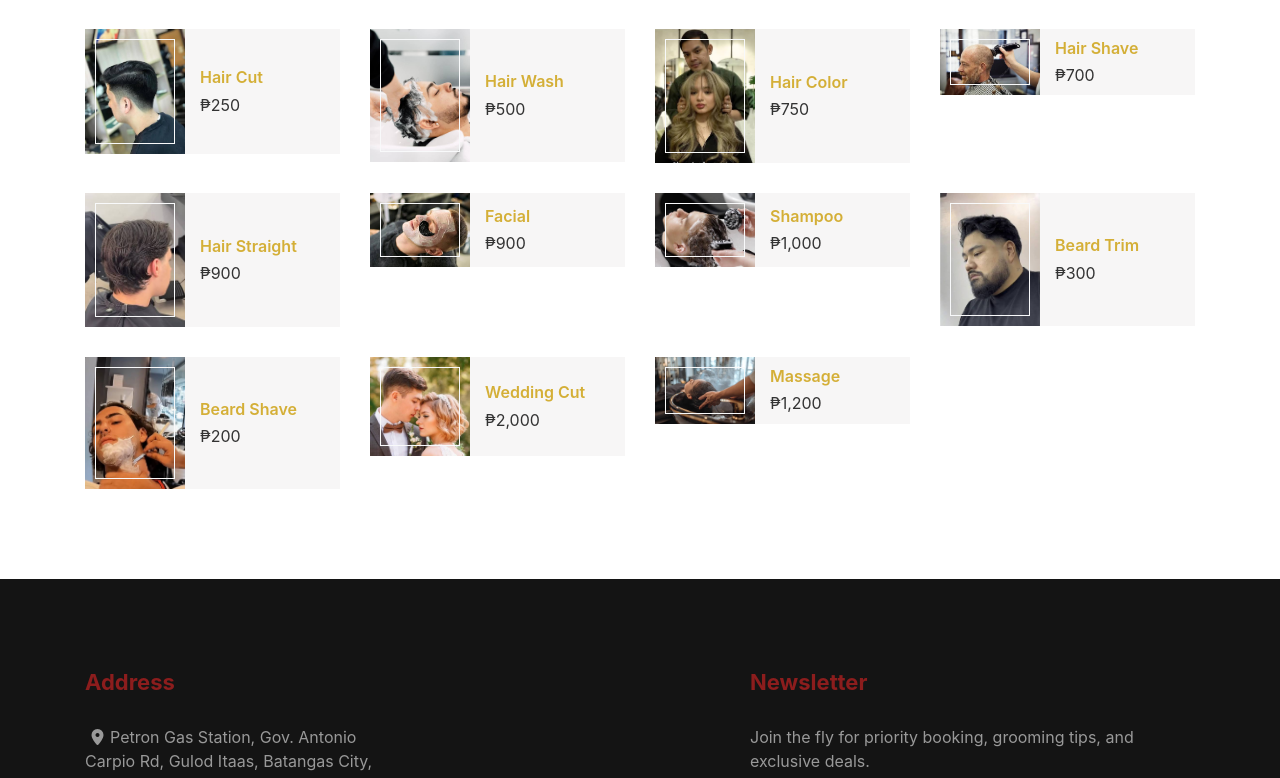
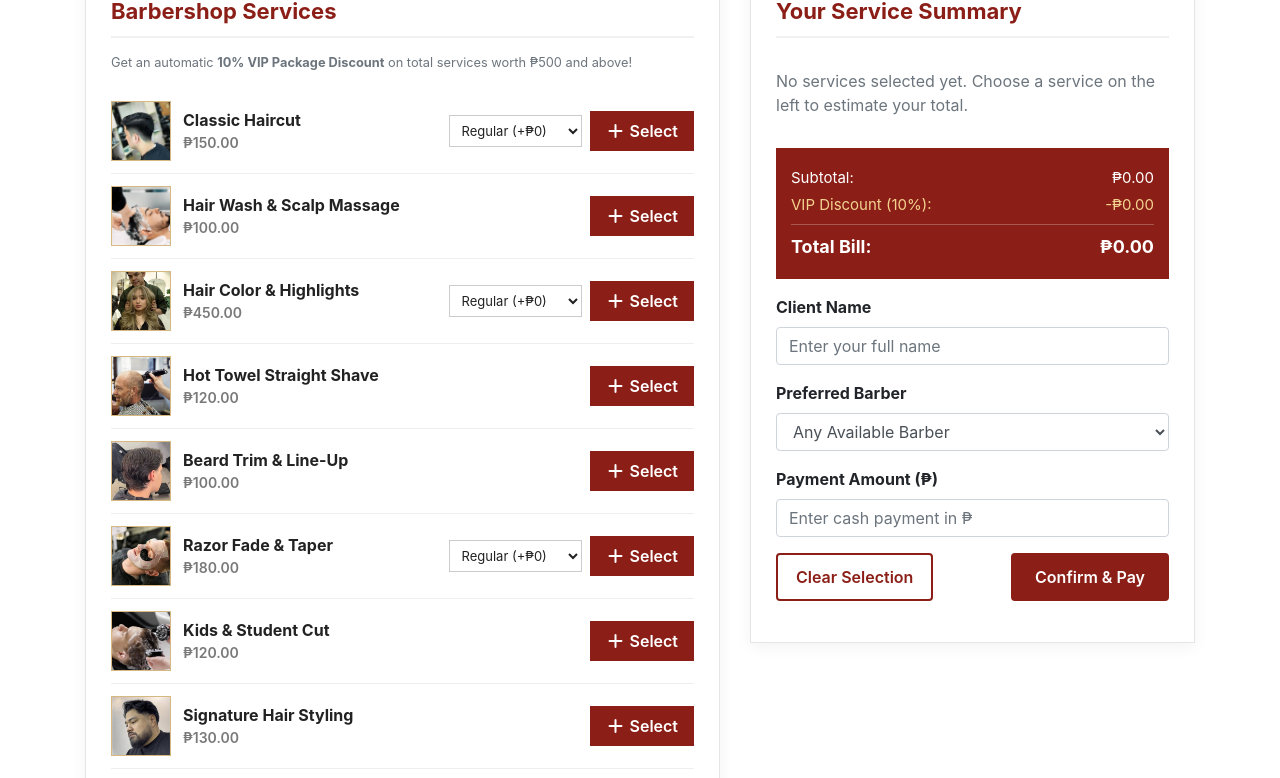
Before and after one commit to palmavam-shc/PilotosBarbershop, a plain HTML site: page price.html in a window 1280 px wide. Shown: the part 728-1506 px from the top of the page. Drawn offline with nearby package versions, Linux system fonts and the light colour scheme.

Commit message:
Add files via upload

```diff
--- /dev/null
+++ b/css/booking.css
@@ -0,0 +1,161 @@
+.booking-card {
+    background: #ffffff;
+    border: 1px solid #e5e5e5;
+    border-top: 4px solid #8b1e16;
+    padding: 25px;
+    box-shadow: 0 4px 15px rgba(0, 0, 0, 0.05);
+}
+
+.booking-card-title {
+    color: #8b1e16;
+    font-size: 22px;
+    font-weight: 700;
+    padding-bottom: 12px;
+    margin-bottom: 15px;
+    border-bottom: 2px solid #f1f1f1;
+}
+
+.sticky-cart {
+    position: sticky;
+    top: 90px;
+}
+
+.service-row {
+    display: flex;
+    justify-content: space-between;
+    align-items: center;
+    padding: 12px 0;
+    border-bottom: 1px solid #eeeeee;
+    gap: 10px;
+}
+
+.service-row:last-child {
+    border-bottom: none;
+}
+
+.service-info {
+    display: flex;
+    align-items: center;
+    gap: 12px;
+}
+
+.service-pic {
+    width: 60px;
+    height: 60px;
+    object-fit: cover;
+    border: 1px solid #d5b981;
+}
+
+.service-name {
+    color: #222222;
+    font-weight: 700;
+    font-size: 16px;
+}
+
+.service-price {
+    color: #797979;
+    font-weight: 600;
+    font-size: 14px;
+}
+
+.controls {
+    display: flex;
+    align-items: center;
+    gap: 8px;
+}
+
+.tier-select {
+    padding: 6px 8px;
+    border: 1px solid #cccccc;
+    font-size: 13px;
+    color: #222222;
+    background-color: #ffffff;
+}
+
+.btn-add, .btn-order {
+    background-color: #8b1e16;
+    color: #ffffff;
+    border: 2px solid #8b1e16;
+    padding: 6px 14px;
+    font-weight: 600;
+    transition: 0.3s;
+}
+
+.btn-order {
+    padding: 10px 22px;
+}
+
+.btn-add:hover, .btn-order:hover {
+    background-color: #d5b981;
+    color: #222222;
+    border-color: #d5b981;
+}
+
+.qty-btn {
+    background-color: #8b1e16;
+    color: #ffffff;
+    border: none;
+    width: 28px;
+    height: 28px;
+    font-weight: bold;
+    line-height: 1;
+    transition: 0.2s;
+}
+
+.qty-btn:hover {
+    background-color: #d5b981;
+    color: #222222;
+}
+
+.btn-clear {
+    background-color: transparent;
+    color: #8b1e16;
+    border: 2px solid #8b1e16;
+    padding: 10px 18px;
+    font-weight: 600;
+    transition: 0.3s;
+}
+
+.btn-clear:hover {
+    background-color: #dc3545;
+    border-color: #dc3545;
+    color: #ffffff;
+}
+
+.summary-box {
+    background: #8b1e16;
+    color: #ffffff;
+    padding: 15px;
+    margin-top: 15px;
+}
+
+.summary-line {
+    display: flex;
+    justify-content: space-between;
+    font-size: 15px;
+    margin: 4px 0;
+}
+
+#discountLine {
+    color: #f3d28f;
+}
+
+#total {
+    font-size: 18px;
+    font-weight: 700;
+    border-top: 1px solid rgba(255, 255, 255, 0.25);
+    padding-top: 8px;
+    margin-top: 8px;
+    color: #ffffff;
+}
+
+@media (max-width: 576px) {
+    .service-row {
+        flex-direction: column;
+        align-items: flex-start;
+    }
+    .controls {
+        width: 100%;
+        justify-content: flex-end;
+    }
+}
--- a/css/style.css
+++ b/css/style.css
@@ -908,11 +908,16 @@ html, body {
 .price .price-img {
     position: relative;
     width: 100px;
+    height: 100px;
+    flex-shrink: 0;
 }
 
 .price .price-img img {
     width: 100%;
-}
+    height: 100%;
+    object-fit: cover;
+}
+
 
 .price .price-img::after {
     position: absolute;
@@ -929,7 +934,7 @@ html, body {
 .price .price-text {
     position: relative;
     padding: 0 15px;
-    width: calc(100% - 100px);
+    flex: 1;
     overflow: hidden;
 }
 
@@ -938,8 +943,10 @@ html, body {
     margin-bottom: 8px;
     font-size: 16px;
     font-weight: 600;
-    white-space: nowrap;
-}
+    white-space: normal;
+}
+
+
 
 .price .price-text h3 {
     position: relative;
--- /dev/null
+++ b/js/booking.js
@@ -0,0 +1,220 @@
+// ===================================================
+// PILOTOS BARBERSHOP - INTERACTIVE PRICING & BOOKING
+// ===================================================
+
+// STEP 1: BARBERSHOP SERVICES DATA (Uses existing img/price-*.jpg files)
+const services = [
+    { id: 1, name: 'Classic Haircut', price: 150, img: 'img/price-1.jpg', hasTier: true },
+    { id: 2, name: 'Hair Wash & Scalp Massage', price: 100, img: 'img/price-2.jpg', hasTier: false },
+    { id: 3, name: 'Hair Color & Highlights', price: 450, img: 'img/price-3.jpg', hasTier: true },
+    { id: 4, name: 'Hot Towel Straight Shave', price: 120, img: 'img/price-4.jpg', hasTier: false },
+    { id: 5, name: 'Beard Trim & Line-Up', price: 100, img: 'img/price-5.jpg', hasTier: false },
+    { id: 6, name: 'Razor Fade & Taper', price: 180, img: 'img/price-6.jpg', hasTier: true },
+    { id: 7, name: 'Kids & Student Cut', price: 120, img: 'img/price-7.jpg', hasTier: false },
+    { id: 8, name: 'Signature Hair Styling', price: 130, img: 'img/price-8.jpg', hasTier: false },
+    { id: 9, name: 'Charcoal Facial Cleanse', price: 200, img: 'img/price-9.jpg', hasTier: false },
+    { id: 10, name: 'Full Grooming Package', price: 380, img: 'img/price-10.jpg', hasTier: true },
+    { id: 11, name: 'Mustache Sculpting', price: 80, img: 'img/price-11.jpg', hasTier: false },
+    { id: 12, name: 'Hair Spa & Keratin Treatment', price: 350, img: 'img/price-12.jpg', hasTier: false }
+];
+
+// Load saved service selections from localStorage
+let cart = JSON.parse(localStorage.getItem('pilotos_service_cart')) || [];
+
+// STEP 2: DISPLAY AVAILABLE BARBERSHOP SERVICES
+function showServices() {
+    const menuContainer = document.getElementById('serviceMenu');
+    if (!menuContainer) return;
+
+    let html = '';
+    for (const item of services) {
+        // Conditional dropdown for services that offer Barber Tiers
+        const tierDropdownHtml = item.hasTier ? `
+            <select id="tier-${item.id}" class="tier-select" aria-label="Select barber tier for ${item.name}">
+                <option value="Regular|0">Regular (+₱0)</option>
+                <option value="Senior|50">Senior (+₱50)</option>
+                <option value="Master|100">Master (+₱100)</option>
+            </select>
+        ` : '';
+
+        html += `
+        <div class="service-row">
+            <div class="service-info">
+                <img src="${item.img}" class="service-pic" alt="${item.name}">
+                <div>
+                    <div class="service-name">${item.name}</div>
+                    <div class="service-price">₱${item.price.toFixed(2)}</div>
+                </div>
+            </div>
+            <div class="controls">
+                ${tierDropdownHtml}
+                <button type="button" class="btn-add" onclick="addToCart(${item.id})">
+                    <i class="fas fa-plus mr-1"></i>Select
+                </button>
+            </div>
+        </div>`;
+    }
+    menuContainer.innerHTML = html;
+}
+
+// STEP 3: ADD SERVICE & ADJUST QUANTITY (e.g., for group/family bookings)
+function addToCart(id) {
+    const item = services.find(s => s.id === id);
+    if (!item) return;
+
+    let tierName = 'Standard';
+    let extraCharge = 0;
+
+    if (item.hasTier) {
+        const tierDropdown = document.getElementById(`tier-${id}`);
+        const [parsedTierName, tierPriceMod] = tierDropdown.value.split('|');
+        tierName = parsedTierName;
+        extraCharge = parseInt(tierPriceMod, 10);
+    }
+
+    const finalServicePrice = item.price + extraCharge;
+    const displayName = item.hasTier ? `${item.name} (${tierName})` : item.name;
+    const cartItemId = item.hasTier ? `${id}-${tierName}` : `${id}-Standard`;
+    const existingLine = cart.find(c => c.cartItemId === cartItemId);
+
+    if (existingLine) {
+        existingLine.qty++;
+    } else {
+        cart.push({
+            cartItemId: cartItemId,
+            id: item.id,
+            name: displayName,
+            price: finalServicePrice,
+            qty: 1
+        });
+    }
+
+    document.getElementById('message').textContent = '';
+    document.getElementById('message').className = 'order-message mt-3';
+    updateCartState();
+}
+
+function changeQty(cartItemId, amount) {
+    const line = cart.find(c => c.cartItemId === cartItemId);
+    if (line) {
+        line.qty += amount;
+        if (line.qty <= 0) {
+            cart = cart.filter(c => c.cartItemId !== cartItemId);
+        }
+    }
+    updateCartState();
+}
+
+// STEP 4: CALCULATE SUBTOTAL, VIP DISCOUNT & RENDER SUMMARY
+function getSubtotal() {
+    let subtotal = 0;
+    for (const line of cart) {
+        subtotal += line.price * line.qty;
+    }
+    return subtotal;
+}
+
+function showCart() {
+    const cartContainer = document.getElementById('serviceCart');
+    let html = '';
+
+    for (const line of cart) {
+        html += `
+        <div class="service-row">
+            <div>
+                <div class="service-name">${line.name}</div>
+                <div class="service-price">₱${line.price} × ${line.qty} person(s)</div>
+            </div>
+            <div class="controls">
+                <button type="button" class="qty-btn" onclick="changeQty('${line.cartItemId}', -1)">-</button>
+                <span class="font-weight-bold px-1">${line.qty}</span>
+                <button type="button" class="qty-btn" onclick="changeQty('${line.cartItemId}', 1)">+</button>
+                <span class="font-weight-bold ml-2">₱${(line.price * line.qty).toFixed(2)}</span>
+            </div>
+        </div>`;
+    }
+
+    if (cart.length === 0) {
+        html = '<p class="text-muted py-3 mb-0">No services selected yet. Choose a service on the left to estimate your total.</p>';
+    }
+
+    cartContainer.innerHTML = html;
+
+    const subtotal = getSubtotal();
+    const discount = subtotal >= 500 ? subtotal * 0.10 : 0;
+    const finalTotal = subtotal - discount;
+
+    document.getElementById('subtotal').innerHTML = `<span>Subtotal:</span> <span>₱${subtotal.toFixed(2)}</span>`;
+    document.getElementById('discountLine').innerHTML = `<span>VIP Discount (10%):</span> <span>-₱${discount.toFixed(2)}</span>`;
+    document.getElementById('total').innerHTML = `<span>Total Bill:</span> <span>₱${finalTotal.toFixed(2)}</span>`;
+}
+
+function updateCartState() {
+    localStorage.setItem('pilotos_service_cart', JSON.stringify(cart));
+    showCart();
+}
+
+// STEP 5: VALIDATE INPUTS & CONFIRM BOOKING
+function placeOrder() {
+    const customerName = document.getElementById('customerName').value.trim();
+    const selectedBarber = document.getElementById('barberSelect').value;
+    const paymentInput = document.getElementById('paymentAmount').value.trim();
+    const messageElement = document.getElementById('message');
+
+    if (cart.length === 0) {
+        messageElement.className = 'order-message mt-3 alert alert-danger';
+        messageElement.textContent = 'Please select at least one barbershop service first.';
+        return;
+    }
+
+    if (customerName === '') {
+        messageElement.className = 'order-message mt-3 alert alert-danger';
+        messageElement.textContent = 'Please enter the client name.';
+        return;
+    }
+
+    const subtotal = getSubtotal();
+    const discount = subtotal >= 500 ? subtotal * 0.10 : 0;
+    const finalTotal = subtotal - discount;
+    const paymentAmount = parseFloat(paymentInput);
+
+    if (isNaN(paymentAmount) || paymentAmount <= 0 || paymentAmount < finalTotal) {
+        messageElement.className = 'order-message mt-3 alert alert-danger';
+        messageElement.textContent = `Insufficient payment! Total amount due is ₱${finalTotal.toFixed(2)}.`;
+        return;
+    }
+
+    const change = paymentAmount - finalTotal;
+    messageElement.className = 'order-message mt-3 alert alert-success';
+    messageElement.innerHTML = `
+        <strong>Booking & Payment Confirmed!</strong><br>
+        Client: <strong>${customerName}</strong><br>
+        Assigned Barber: <strong>${selectedBarber}</strong><br>
+        Total: ₱${finalTotal.toFixed(2)} | Paid: ₱${paymentAmount.toFixed(2)} | Change: <strong>₱${change.toFixed(2)}</strong>
+    `;
+
+    resetCartFields();
+}
+
+function resetCartFields() {
+    cart = [];
+    localStorage.removeItem('pilotos_service_cart');
+    document.getElementById('customerName').value = '';
+    document.getElementById('paymentAmount').value = '';
+    showCart();
+}
+
+function clearOrder() {
+    resetCartFields();
+    const messageElement = document.getElementById('message');
+    messageElement.className = 'order-message mt-3';
+    messageElement.textContent = '';
+}
+
+// STEP 6: INITIALIZE SYSTEM ON PAGE LOAD
+document.addEventListener('DOMContentLoaded', () => {
+    document.getElementById('placeOrder').addEventListener('click', placeOrder);
+    document.getElementById('clearOrder').addEventListener('click', clearOrder);
+    showServices();
+    showCart();
+});
--- a/price.html
+++ b/price.html
@@ -22,6 +22,7 @@
 
         <!-- Template Stylesheet -->
         <link href="css/style.css" rel="stylesheet">
+        <link href="css/booking.css" rel="stylesheet">
     </head>
 
     <body>
@@ -102,135 +103,65 @@
             <div class="price">
                 <div class="container">
                     <div class="section-header text-center">
-                    <p>Pilotos Pricing</p>
-                    <h2>We Provide The Best Price that fits your money's worth</h2>
+                        <p>Our Best Pricing</p>
+                        <h2>Select Services & Calculate Your Bill</h2>
                     </div>
                     <div class="row">
-                    <div class="col-lg-3 col-md-4 col-sm-6">
-                        <div class="price-item">
-                            <div class="price-img">
-                                <img src="img/price-1.jpg" alt="Image">
-                            </div>
-                            <div class="price-text">
-                                <h2>Hair Cut</h2>
-                                <h3>₱250</h3>
+                        <!-- Left Column: Barbershop Services -->
+                        <div class="col-lg-7 mb-4">
+                            <div class="booking-card">
+                                <h3 class="booking-card-title">Barbershop Services</h3>
+                                <p class="text-muted small mb-3">Get an automatic <strong>10% VIP Package Discount</strong> on total services worth ₱500 and above!</p>
+                                <div id="serviceMenu"></div>
                             </div>
                         </div>
+
+                        <!-- Right Column: Selected Services Cart & Checkout -->
+                        <div class="col-lg-5">
+                            <div class="booking-card sticky-cart">
+                                <h3 class="booking-card-title">Your Service Summary</h3>
+                                <div id="serviceCart"></div>
+
+                                <div class="summary-box">
+                                    <div class="summary-line" id="subtotal">Subtotal: ₱0.00</div>
+                                    <div class="summary-line" id="discountLine">VIP Discount (10%): -₱0.00</div>
+                                    <div class="summary-line" id="total">Total: ₱0.00</div>
                                 </div>
-                    <div class="col-lg-3 col-md-4 col-sm-6">
-                        <div class="price-item">
-                            <div class="price-img">
-                                <img src="img/price-2.jpg" alt="Image">
+
+                                <div class="checkout-form mt-3">
+                                    <div class="form-group">
+                                        <label for="customerName" class="font-weight-bold">Client Name</label>
+                                        <input id="customerName" type="text" class="form-control" placeholder="Enter your full name">
                                     </div>
-                            <div class="price-text">
-                                <h2>Hair Wash</h2>
-                                <h3>₱500</h3>
+                                    <div class="form-group">
+                                        <label for="barberSelect" class="font-weight-bold">Preferred Barber</label>
+                                        <select id="barberSelect" class="form-control">
+                                            <option value="Any Available Barber">Any Available Barber</option>
+                                            <option value="Sir Deejay">Sir Deejay</option>
+                                            <option value="Sir Marko">Sir Marko</option>
+                                            <option value="Sir Kim">Sir Kim</option>
+                                            <option value="Sir Michael">Sir Michael</option>
+                                        </select>
+                                    </div>
+                                    <div class="form-group">
+                                        <label for="paymentAmount" class="font-weight-bold">Payment Amount (₱)</label>
+                                        <input id="paymentAmount" type="number" class="form-control" placeholder="Enter cash payment in ₱">
+                                    </div>
+
+                                    <div class="d-flex justify-content-between mt-3">
+                                        <button id="clearOrder" type="button" class="btn btn-clear">Clear Selection</button>
+                                        <button id="placeOrder" type="button" class="btn btn-order">Confirm & Pay</button>
                                     </div>
                                 </div>
-                    </div>
-                    <div class="col-lg-3 col-md-4 col-sm-6">
-                        <div class="price-item">
-                            <div class="price-img">
-                                <img src="img/price-3.jpg" alt="Image">
-                            </div>
-                            <div class="price-text">
-                                <h2>Hair Color</h2>
-                                <h3>₱750</h3>
-                            </div>
-                        </div>
-                    </div>
-                    <div class="col-lg-3 col-md-4 col-sm-6">
-                        <div class="price-item">
-                            <div class="price-img">
-                                <img src="img/price-4.jpg" alt="Image">
-                            </div>
-                            <div class="price-text">
-                                <h2>Hair Shave</h2>
-                                <h3>₱700</h3>
-                            </div>
-                        </div>
-                    </div>
-                    <div class="col-lg-3 col-md-4 col-sm-6">
-                        <div class="price-item">
-                            <div class="price-img">
-                                <img src="img/price-5.jpg" alt="Image">
-                            </div>
-                            <div class="price-text">
-                                <h2>Hair Straight</h2>
-                                <h3>₱900</h3>
-                            </div>
-                        </div>
-                    </div>
-                    <div class="col-lg-3 col-md-4 col-sm-6">
-                        <div class="price-item">
-                            <div class="price-img">
-                                <img src="img/price-6.jpg" alt="Image">
-                            </div>
-                            <div class="price-text">
-                                <h2>Facial</h2>
-                                <h3>₱900</h3>
-                            </div>
-                        </div>
-                    </div>
-                    <div class="col-lg-3 col-md-4 col-sm-6">
-                        <div class="price-item">
-                            <div class="price-img">
-                                <img src="img/price-7.jpg" alt="Image">
-                            </div>
-                            <div class="price-text">
-                                <h2>Shampoo</h2>
-                                <h3>₱1,000</h3>
-                            </div>
-                        </div>
-                    </div>
-                    <div class="col-lg-3 col-md-4 col-sm-6">
-                        <div class="price-item">
-                            <div class="price-img">
-                                <img src="img/price-8.jpg" alt="Image">
-                            </div>
-                            <div class="price-text">
-                                <h2>Beard Trim</h2>
-                                <h3>₱300</h3>
-                            </div>
-                        </div>
-                    </div>
-                    <div class="col-lg-3 col-md-4 col-sm-6">
-                        <div class="price-item">
-                            <div class="price-img">
-                                <img src="img/price-9.jpg" alt="Image">
-                            </div>
-                            <div class="price-text">
-                                <h2>Beard Shave</h2>
-                                <h3>₱200</h3>
-                            </div>
-                        </div>
-                    </div>
-                    <div class="col-lg-3 col-md-4 col-sm-6">
-                        <div class="price-item">
-                            <div class="price-img">
-                                <img src="img/price-10.jpg" alt="Image">
-                            </div>
-                            <div class="price-text">
-                                <h2>Wedding Cut</h2>
-                                <h3>₱2,000</h3>
-                            </div>
-                        </div>
-                    </div>
-                    <div class="col-lg-3 col-md-4 col-sm-6">
-                        <div class="price-item">
-                            <div class="price-img">
-                                <img src="img/price-12.jpg" alt="Image">
-                            </div>
-                            <div class="price-text">
-                                <h2>Massage</h2>
-                                <h3>₱1,200</h3>
-                            </div>
+
+                                <div id="message" class="order-message mt-3" role="alert"></div>
                             </div>
                         </div>
                     </div>
                 </div>
             </div>
         <!-- Pricing End -->
+
 
 
         <!-- Footer Start -->
@@ -294,5 +225,7 @@
 
         <!-- Template Javascript -->
         <script src="js/main.js"></script>
+        <script src="js/booking.js"></script>
+
     </body>
 </html>
```
Also changed, not shown: about.html (+1 -1 lines), index.html (+21 -21 lines). Lines whose indentation alone changed are shown as unchanged.
